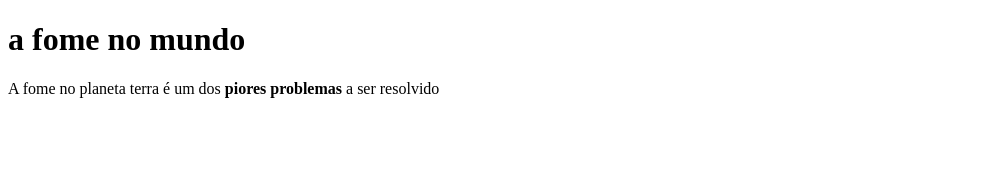
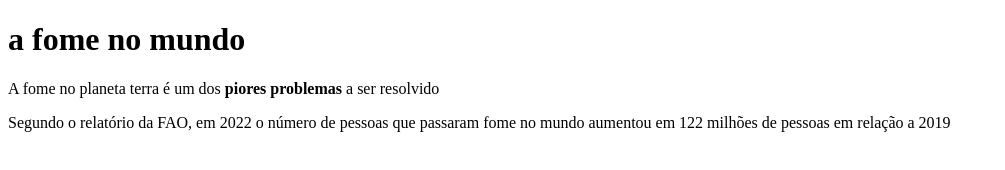
Before and after one commit to viniciusfv4005/a-fome-no-mundo, a plain HTML site: page index.html in a window 1280 px wide. Shown: the whole page, without its empty margins (0-1005 px from the left). Drawn offline with Linux system fonts and the light colour scheme.

Commit message:
adicionando paragrafos

```diff
--- a/index.html
+++ b/index.html
@@ -10,8 +10,9 @@
 
          <h1 class:"titulo-principal">
             a fome no mundo
-         </h1>
+            </h1>
          <p> A fome no planeta terra é um dos <strong>piores problemas</strong>  a ser resolvido </p>
+            <p> Segundo o relatório da FAO, em 2022 o número de pessoas que passaram fome no mundo aumentou em 122 milhões de pessoas em relação a 2019</p>
         </header>
 
     </body>
```
